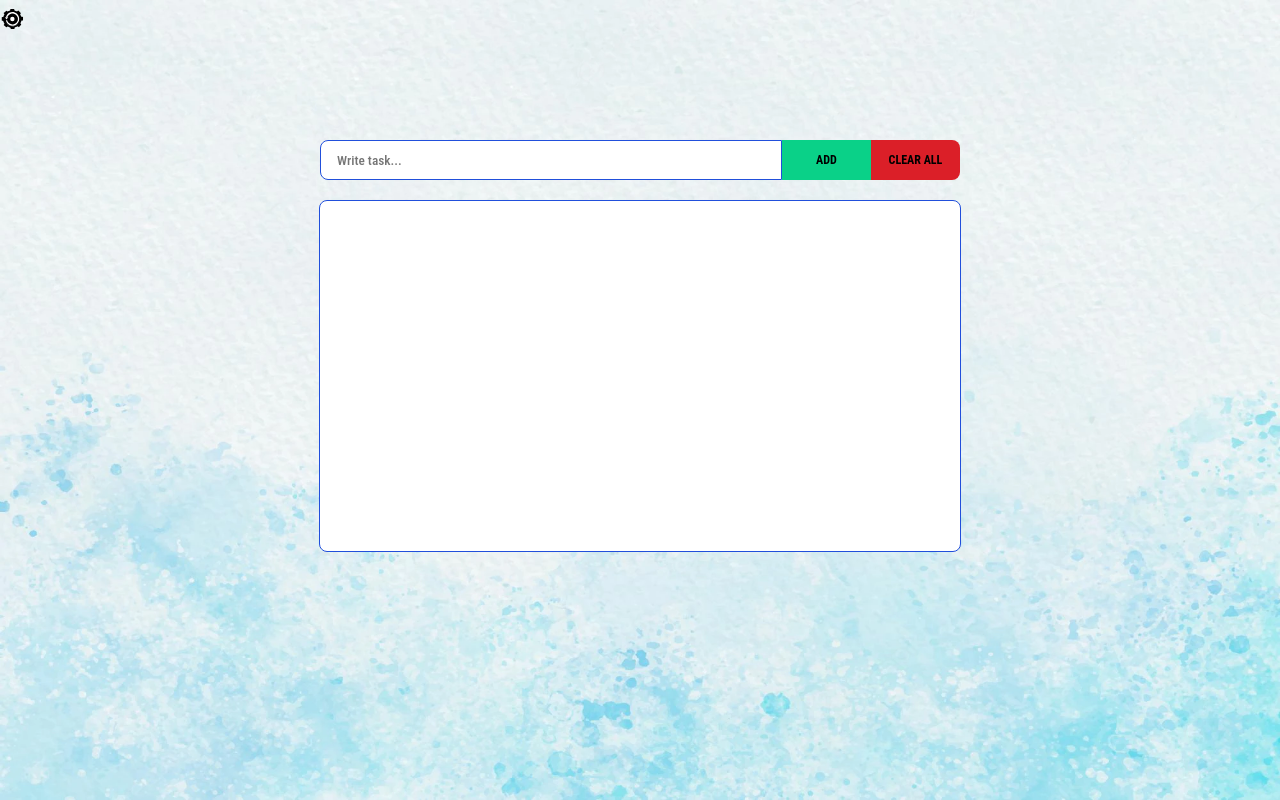
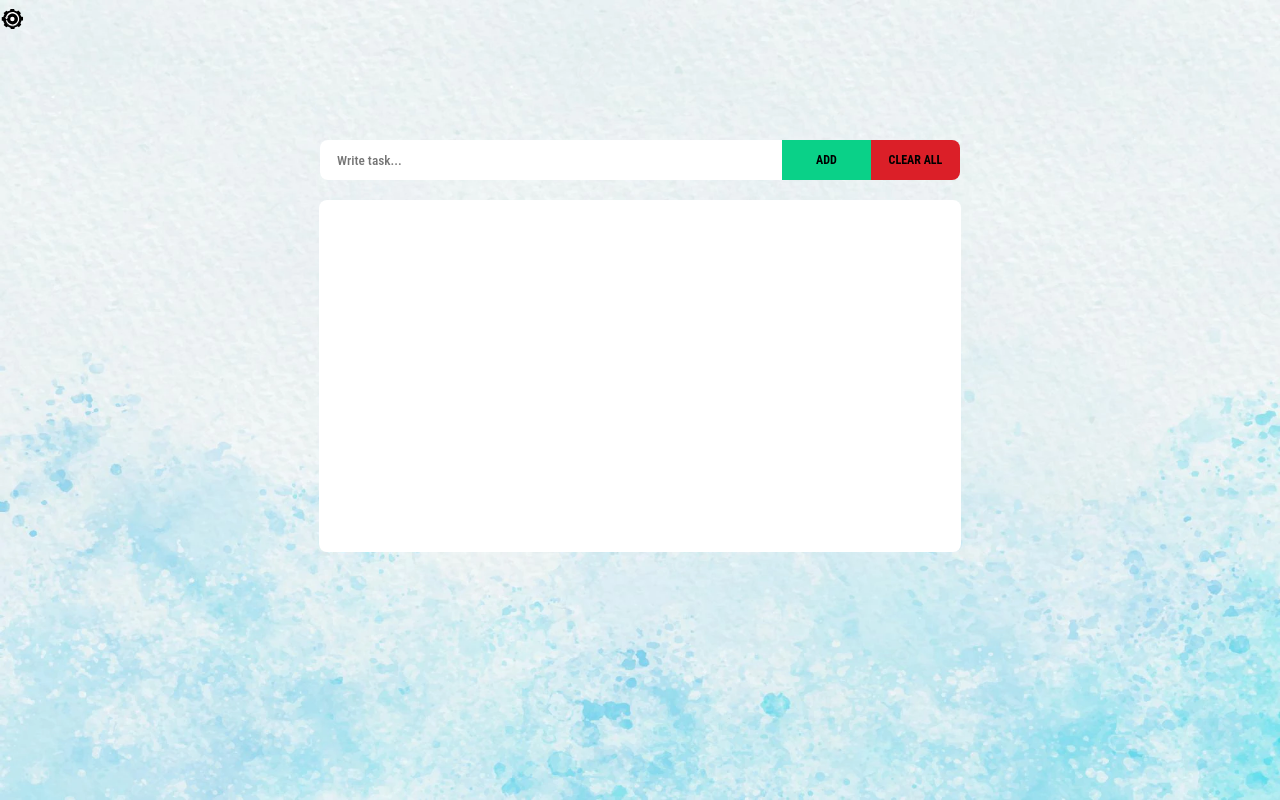
Before and after one commit to MRezaHeydar1376/todo, a React (Create React App) app: page / in a window 1280 px wide. Built offline with nearby package versions, Linux system fonts and the light colour scheme.

Commit message:
Remove border blue

```diff
--- a/src/pages/index.tsx
+++ b/src/pages/index.tsx
@@ -38,7 +38,7 @@ function Home() {
             <SideCard />
             <Div position="relative" width="50%" margin="0 auto" display="flex">
                 <Input
-                    border={`1px solid ${Color.blue}`}
+                    border="1px solid transparent"
                     borderRadius="8px 0 0 8px"
                     height="40px"
                     padding="0 8px"
@@ -75,7 +75,7 @@ function Home() {
                 width="50%"
                 height="350px"
                 margin="20px auto"
-                border={`1px solid ${Color.blue}`}
+                border="1px solid transparent"
                 borderRadius="8px"
                 backgroundColor={Color.white}
                 overflowY="auto"
```
